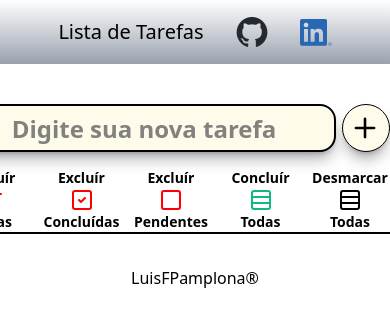
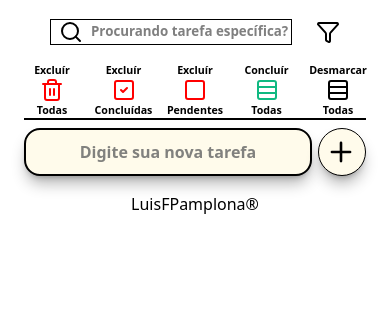
Before and after one commit to LuisFPamplona/react-todolist, a React (Vite) app: page / in a window 390 px wide. Shown: the top 326 px of the page. Built offline with nearby package versions, Linux system fonts and the light colour scheme.

Commit message:
Alterado para mobile
Alterei os tamanhos dos elementos para funcionar no mobile

```diff
--- a/package.json
+++ b/package.json
@@ -13,6 +13,7 @@
     "deploy": "gh-pages -d dist"
   },
   "dependencies": {
+    "@hello-pangea/dnd": "^18.0.1",
     "@tailwindcss/vite": "^4.1.10",
     "lucide-react": "^0.523.0",
     "react": "^19.1.0",
--- a/src/App.jsx
+++ b/src/App.jsx
@@ -7,7 +7,7 @@ function App() {
     <>
       <div>
         <div>
-          <Header />
+          {/* <Header /> */}
           <div className="mb-12">
             <TodoList />
             <div className="text-center">
--- a/src/components/AdicionarTask.jsx
+++ b/src/components/AdicionarTask.jsx
@@ -14,27 +14,37 @@ const AdicionarTask = ({ setTaskList, taskList }) => {
       done: false,
     };
 
-      if((newTask.text).trim()){
-
+    if (newTask.text.trim()) {
       setTaskList(() => {
         const newTaskList = [...taskList, newTask];
-          saveTasks(newTaskList)
+        saveTasks(newTaskList);
         return newTaskList;
       });
     }
 
-      inputRef.current.focus()
+    inputRef.current.focus();
     inputRef.current.value = "";
   };
-
 
   return (
     <>
       <div>
-        <form onSubmit={setNewTaskList} className="flex justify-center items-center mb-4">
-          <input  type="text" placeholder="Digite sua nova tarefa" ref={inputRef} className="border-2 border-black font-bold rounded-2xl mr-1.5  text-gray-950 text-center w-96 h-12 text-2xl bg-amber-50 shadow-lg shadow-black/30"/>
-          <button  onClick={setNewTaskList} className="border-1 rounded-full align-middle bg-amber-50 w-12 h-12 p-2.5 hover:bg-gray-300 transition-all cursor-pointer hover:scale-105 active:scale-90 shadow-lg shadow-black/30">
-          <Plus className=" scale-130 "/>
+        <form
+          onSubmit={setNewTaskList}
+          className="flex justify-center items-center mb-4"
+        >
+          <input
+            type="text"
+            placeholder="Digite sua nova tarefa"
+            ref={inputRef}
+            className="border-2 border-black font-bold rounded-2xl mr-1.5
+          text-gray-950 text-center bg-amber-50 shadow-lg shadow-black/30 w-72 h-12"
+          />
+          <button
+            onClick={setNewTaskList}
+            className="border-1 rounded-full align-middle bg-amber-50 w-12 h-12 hover:bg-gray-300 transition-all cursor-pointer hover:scale-105 active:scale-90 shadow-lg shadow-black/30"
+          >
+            <Plus className=" scale-130 items-center ml-2.5" />
           </button>
         </form>
       </div>
--- a/src/components/ButtonBar.jsx
+++ b/src/components/ButtonBar.jsx
@@ -5,70 +5,70 @@ function ButtonBar({ setAction, setAlert, setAlertText }) {
   return (
     <>
       <div className="border-b-2 flex justify-between mb-2">
-        <div className="text-sm font-bold text-center hover:scale-110 active:scale-95 transition-all">
+        <div className="text-[8pt] font-bold hover:scale-110 active:scale-95 transition-all  w-14 flex flex-col justify-center">
           <button
             onClick={() => {
               setAlertText('Quer mesmo remover TODAS as tarefas?')
               setAlert(true);
               setAction("removeAll");
             }}
-            className="cursor-pointer flex flex-col items-center justify-center align-middle w-20 "
+            className="cursor-pointer flex flex-col items-center justify-center align-middle"
           >
             <span>Excluír</span>
             <Trash2 color="red" />
             <span>Todas</span>
           </button>
         </div>
-        <div className="text-sm font-bold text-center hover:scale-110 active:scale-95 transition-all">
+        <div className="text-[8pt] font-bold hover:scale-110 active:scale-95 transition- w-14 flex flex-col justify-center">
           <button
             onClick={() => {
               setAlertText('Quer mesmo remover TODAS as tarefas CONCLUÍDAS?')
               setAlert(true);
               setAction("removeDone");
             }}
-            className="cursor-pointer flex flex-col items-center justify-center align-middle w-20 "
+            className="cursor-pointer flex flex-col items-center justify-center align-middle"
           >
             <span>Excluír</span>
             <SquareCheck color="red" />
             <span>Concluídas</span>
           </button>
         </div>
-        <div className="text-sm font-bold text-center hover:scale-110 active:scale-95 transition-all">
+        <div className="text-[8pt] font-bold hover:scale-110 active:scale-95 transition- w-14 flex flex-col justify-center">
           <button
             onClick={() => {
               setAlertText('Quer mesmo remover TODAS as tarefas PENDENTES?')
               setAlert(true);
               setAction("removePend");
             }}
-            className="cursor-pointer flex flex-col items-center justify-center align-middle w-20 "
+            className="cursor-pointer flex flex-col items-center justify-center align-middle"
           >
             <span>Excluír</span>
             <Square color="red" />
             <span>Pendentes</span>
           </button>
         </div>
-        <div className="text-sm font-bold text-center hover:scale-110 active:scale-95 transition-all">
+        <div className="text-[8pt] font-bold hover:scale-110 active:scale-95 transition- w-14 flex flex-col justify-center">
           <button
             onClick={() => {
               setAlertText('Quer mesmo marcar TODAS as tarefas como CONCLUÍDAS?')
               setAlert(true);
               setAction("doneAll");
             }}
-            className="cursor-pointer flex flex-col items-center justify-center align-middle w-20 "
+            className="cursor-pointer flex flex-col items-center justify-center align-middle"
           >
             <span>Concluír</span>
             <Rows3 color="rgb(16 185 129)" />
             <span>Todas</span>
           </button>
         </div>
-        <div className="text-sm font-bold text-center hover:scale-110 active:scale-95 transition-all">
+        <div className="text-[8pt] font-bold hover:scale-110 active:scale-95 transition- w-14 flex flex-col justify-center">
           <button
             onClick={() => {
               setAlertText('Quer mesmo marcar TODAS as tarefas como PENDENTES?')
               setAlert(true);
               setAction("undoneAll");
             }}
-            className="cursor-pointer flex flex-col items-center justify-center align-middle w-20 "
+            className="cursor-pointer flex flex-col items-center justify-center align-middle"
           >
             <span>Desmarcar</span>
             <Rows3 />
--- a/src/components/DeleteAlerts.jsx
+++ b/src/components/DeleteAlerts.jsx
@@ -95,9 +95,9 @@ function DeleteAlerts({ setAlert, setTaskList, deleteId, action, alertText }) {
 
   return (
     <>
-      <div className="absolute ml-8 top-30 bg-amber-50 w-94 h-24 border rounded-2xl z-20 hover:scale-105  transition-all">
+      <div className="absolute bg-amber-50 w-80 h-28 border rounded-2xl z-20 hover:scale-105  transition-all top-1/4 left-1/2 transform -translate-x-1/2 -translate-y-1/2">
         <div>
-          <div className="flex flex-col items-center justify-center align-middle p-4 gap-4">
+          <div className="flex flex-col items-center justify-center align-middle p-2 gap-4">
             <span className="font-bold text-center">{alertText}</span>
           </div>
           <div className="flex items-center justify-around">
@@ -106,13 +106,13 @@ function DeleteAlerts({ setAlert, setTaskList, deleteId, action, alertText }) {
               type="button"
               className=" hover:scale-105 active:scale-85 transition-all"
             >
-              <X className="border w-10 rounded-2xl bg-red-400" />
+              <X className="border w-10 rounded-2xl bg-red-400 h-10" />
             </button>
             <button
               onClick={() => actionType(action)}
               className=" hover:scale-105 active:scale-85 transition-all"
             >
-              <Check className="border w-10 rounded-2xl bg-green-400 " />
+              <Check className="border w-10 rounded-2xl bg-green-400 h-10" />
             </button>
           </div>
         </div>
--- a/src/components/Filter.jsx
+++ b/src/components/Filter.jsx
@@ -1,9 +1,7 @@
 import React, { useRef } from "react";
-import styles from "../style/Filter.module.css";
 import { loadTasks } from "../storage/localStorageUtils";
-import { ListFilter } from "lucide-react";
 
-function Filter({ setTaskList }) {
+function Filter({ setTaskList, divDisplay }) {
   const doneRef = useRef();
   const pendRef = useRef();
   const allRef = useRef();
@@ -50,8 +48,9 @@ function Filter({ setTaskList }) {
 
   return (
     <>
-      <ListFilter />
-      <div className="flex justify-center gap-4 p-4 text-gray-900 text-sm font-bold">
+      <div
+        className={`flex-col justify-center gap-4 p-4 text-gray-900 text-[8pt] font-bold bg-white border rounded-2xl fixed top-14 right-2 ${divDisplay}`}
+      >
         <div className="flex flex-col items-center ">
           <input
             type="checkbox"
--- a/src/components/Header.jsx
+++ b/src/components/Header.jsx
@@ -1,3 +1,5 @@
+import SearchBar from "./SearchBar";
+
 function Header() {
   return (
     <header className="top-0 flex justify-center gap-8 items-center align-middle w-screen h-16 bg-white bg-gradient-to-b to-gray-400">
--- a/src/components/SearchBar.jsx
+++ b/src/components/SearchBar.jsx
@@ -1,17 +1,31 @@
 import { useRef } from "react";
 import { loadTasks } from "/src/storage/localStorageUtils.js";
+import { Search, Funnel } from "lucide-react";
 
-function SearchBar({ searchText, setSearchText }) {
+function SearchBar({ searchText, setSearchText, setDivDisplay, divDisplay }) {
+  function decideDisplay() {
+    if (divDisplay == "hidden") {
+      setDivDisplay(null);
+    } else {
+      setDivDisplay("hidden");
+    }
+  }
   return (
     <>
-      <div className="flex align-middle justify-center mb-5 font-bold gap-2 ">
+      <div className="flex align-middle justify-center gap-6 items-center mb-1.5 font-bold h-12">
+        <div className="flex gap-2 border pl-2">
+          <Search />
           <input
             type="text"
             placeholder="Procurando tarefa específica?"
             value={searchText}
             onChange={(e) => setSearchText(e.target.value)}
-          className="bg-gray-50 text-center text-sm w-64 h-8  border "
+            className="text-[10pt]  bg-transparent w-50 outline-0"
           />
+        </div>
+        <button onClick={decideDisplay}>
+          <Funnel className="w-6 h-6 hover:scale-115 active:scale-95" />
+        </button>
       </div>
     </>
   );
--- a/src/components/TodoList.jsx
+++ b/src/components/TodoList.jsx
@@ -18,7 +18,7 @@ const TodoList = () => {
   const [confirmAction, setConfirmAction] = useState();
   const [action, setAction] = useState();
   const [alertText, setAlertText] = useState();
-
+  const [divDisplay, setDivDisplay] = useState("hidden");
   useEffect(() => {
     if (loadTasks() == undefined) {
       console.error("tasklist vazia");
@@ -31,19 +31,21 @@ const TodoList = () => {
 
   return (
     <>
-      <div className="flex mt-10 mr-84 justify-center">
-        <div className="border-1 shadow-lg shadow-black/30 w-64 h-fit p-2 mr-8 rounded-2xl">
-          <Filter taskList={taskList} setTaskList={setTaskList} />
-          <SearchBar searchText={searchText} setSearchText={setSearchText} />
-        </div>
+      <div className="flex mt-2 items-center justify-center">
         <div>
-          <AdicionarTask setTaskList={setTaskList} taskList={taskList} />
+          <SearchBar
+            searchText={searchText}
+            setSearchText={setSearchText}
+            divDisplay={divDisplay}
+            setDivDisplay={setDivDisplay}
+          />
           <ButtonBar
             setTaskList={setTaskList}
             setAlert={setAlert}
             setAction={setAction}
             setAlertText={setAlertText}
           />
+          <AdicionarTask setTaskList={setTaskList} taskList={taskList} />
           <Task
             confirmAction={confirmAction}
             setConfirmAction={setConfirmAction}
@@ -74,6 +76,11 @@ const TodoList = () => {
               alertText={alertText}
             />
           )}
+          <Filter
+            taskList={taskList}
+            setTaskList={setTaskList}
+            divDisplay={divDisplay}
+          />
         </div>
       </div>
     </>
--- a/src/style/Filter.module.css
+++ /dev/null
@@ -1,8 +0,0 @@
-.filterContainer {
-    display: flex;
-    justify-content: space-around;
-    align-items: center;
-
-    margin-top: 10px;
-    padding: 5px;
-}
```
Also changed, not shown: src/components/Task.jsx (+30 -0 lines), 1 other file (tests, documents, lock files or other folders). Lines whose indentation alone changed are shown as unchanged.
